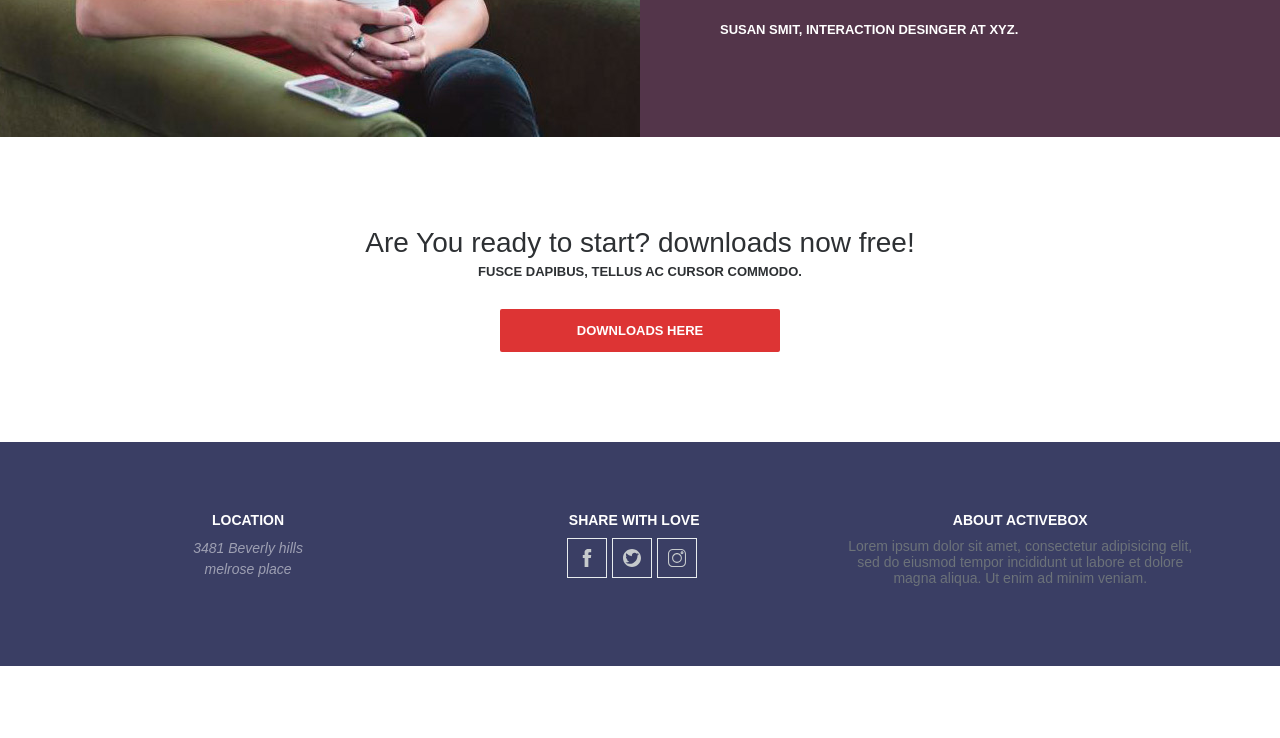
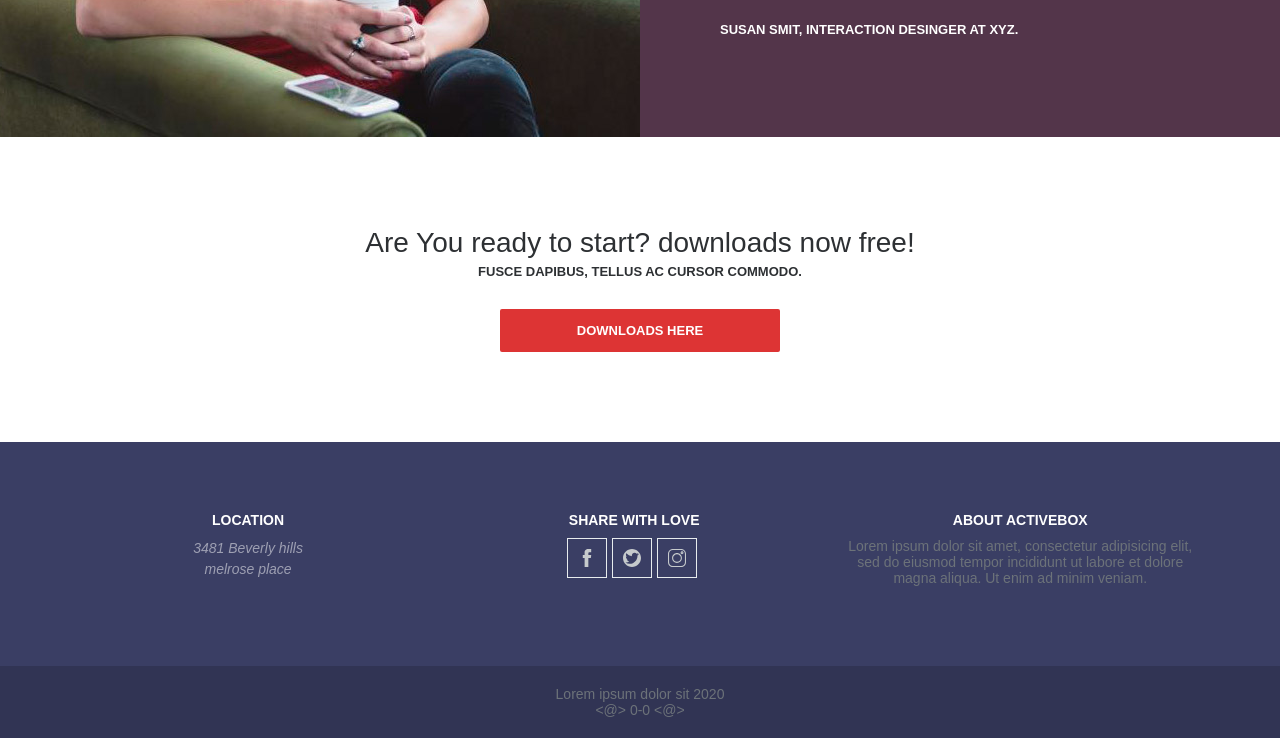
Before and after one commit to BeresnevEvgenij/Sait_jQuery, a plain HTML site: page index.html in a window 1280 px wide. Shown: the part 3158-3896 px from the top of the page. Before the commit the page ends 3824 px from the top, so only its background shows below. Drawn offline with Linux system fonts and the light colour scheme.

Commit message:
верстка закончена !!!!

```diff
--- a/index.html
+++ b/index.html
@@ -348,7 +348,14 @@
       </div>
     </div>
   </div>
+<div class="footer_copyright">
+ <div class="footer_copyright_text">
+   <div>Lorem ipsum dolor sit 2020</div>
+   <div><@> 0-0 <@></div>
+ </div>
+</div>
 </footer>
+
 
 
 </body>
--- a/master.css
+++ b/master.css
@@ -332,14 +332,12 @@ p{
 
 /*----Footer----*/
 .footer{
-  padding: 70px 0;
-
   background-color: #3a3e64;
 }
 .footer_inner{
   display: flex;
   flex-wrap: wrap;
-
+  padding: 70px 0;
 }
 .footer_block{
   width: 33%;
@@ -358,3 +356,9 @@ p{
   line-height: 1.5;
   color: rgba(255, 255, 255, 0.5);
 }
+.footer_copyright{
+  padding: 20px 0;
+  background-color: #313454;d
+  justify-content: center;
+  text-align: center;
+}
```
